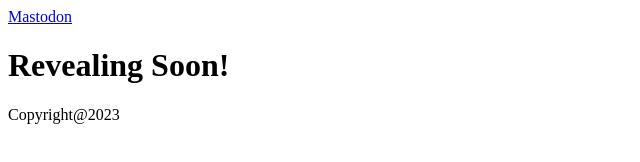
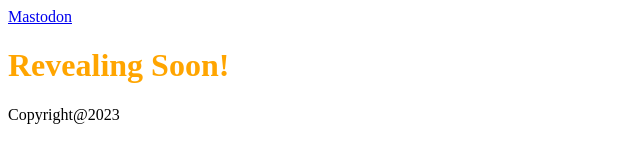
Before and after one commit to adarshrajpathak/My_Website, a plain HTML site: page index.html in a window 1280 px wide. Shown: the whole page, without its empty margins (0-640 px from the left). Drawn offline with Linux system fonts and the light colour scheme.

Commit message:
stylesheet link tag updation
update the stylesheet

```diff
--- a/index.html
+++ b/index.html
@@ -1,7 +1,7 @@
 <html DOCTYPE!>
   <head>
     <title>Adarsh Raj Pathak</title>
-    <link rel="stylesheet" type="css/text" href="style_adarsh.css">
+    <link rel="stylesheet" type="text/css" href="style_adarsh.css">
     <a rel="me" href="https://fosstodon.org/@adarshrajpathak">Mastodon</a>
   </head>
   <body>
```
